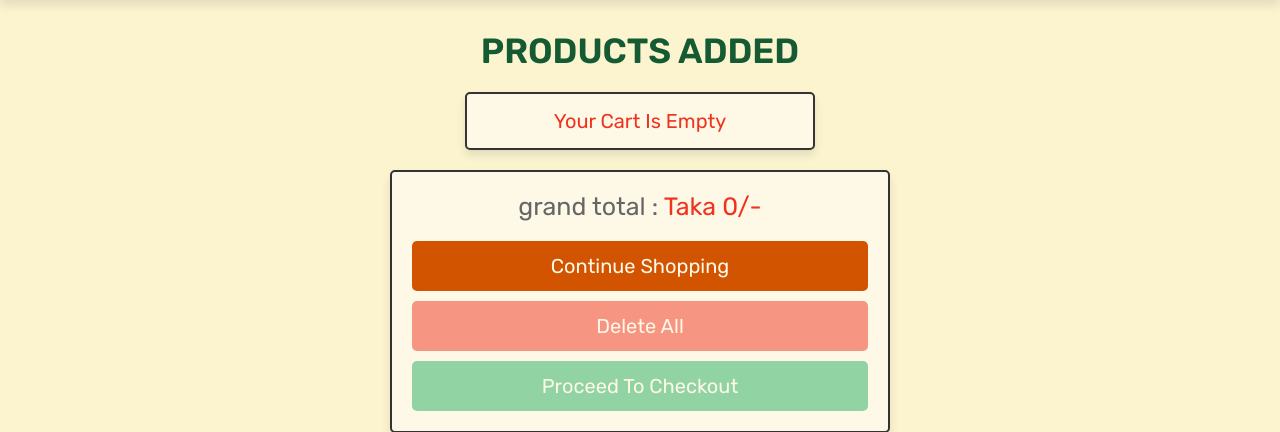
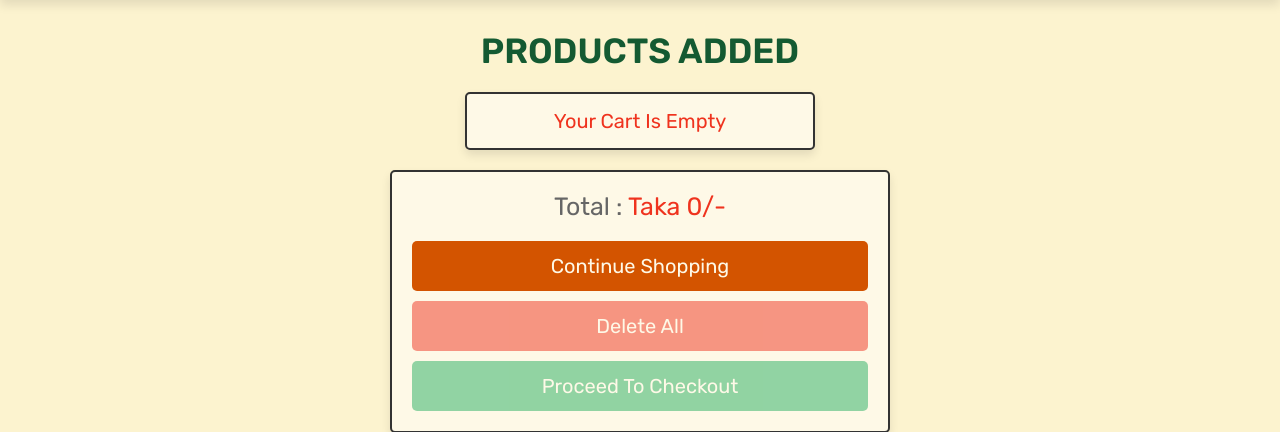
Before and after one commit to TamannaSheme/Organic-Orchard, a PHP site: page /cart.php in a window 1280 px wide. Shown: the part 69-501 px from the top of the page. Run offline with PHP 8.4, Linux system fonts and the light colour scheme; the visitor is signed in with stand-in values (Sample User, id 1); data that the repository does not hold is empty; some libraries are stand-ins or nearby versions.

Commit message:
Cart Added

```diff
--- a/cart.php
+++ b/cart.php
@@ -57,7 +57,7 @@ if(isset($_POST['update_qty'])){
 
     <section class="shopping-cart">
 
-        <h1 class="title">products added</h1>
+        <h1 class="title">Products Added</h1>
 
         <div class="box-container">
 
@@ -80,7 +80,7 @@ if(isset($_POST['update_qty'])){
                     <input type="number" min="1" value="<?= $fetch_cart['quantity']; ?>" class="qty" name="p_qty">
                     <input type="submit" value="update" name="update_qty" class="option-btn">
                 </div>
-                <div class="sub-total"> sub total :
+                <div class="sub-total"> Total :
                     <span>Taka <?= $sub_total = ($fetch_cart['price'] * $fetch_cart['quantity']); ?>/-</span>
                 </div>
             </form>
@@ -94,10 +94,10 @@ if(isset($_POST['update_qty'])){
         </div>
 
         <div class="cart-total">
-            <p>grand total : <span>Taka <?= $grand_total; ?>/-</span></p>
-            <a href="shop.php" class="option-btn">continue shopping</a>
-            <a href="cart.php?delete_all" class="delete-btn <?= ($grand_total > 1)?'':'disabled'; ?>">delete all</a>
-            <a href="checkout.php" class="btn <?= ($grand_total > 1)?'':'disabled'; ?>">proceed to checkout</a>
+            <p>Total : <span>Taka <?= $grand_total; ?>/-</span></p>
+            <a href="shop.php" class="option-btn">Continue Shopping</a>
+            <a href="cart.php?delete_all" class="delete-btn <?= ($grand_total > 1)?'':'disabled'; ?>">Delete All</a>
+            <a href="checkout.php" class="btn <?= ($grand_total > 1)?'':'disabled'; ?>">Proceed to Checkout</a>
         </div>
 
     </section>
--- a/orders.php
+++ b/orders.php
@@ -35,7 +35,7 @@ if(!isset($user_id)){
 
     <section class="placed-orders">
 
-        <h1 class="title">placed orders</h1>
+        <h1 class="title">Placed Orders</h1>
 
         <div class="box-container">
 
```
